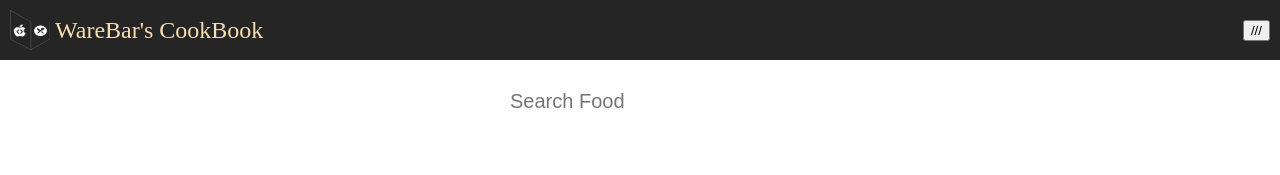
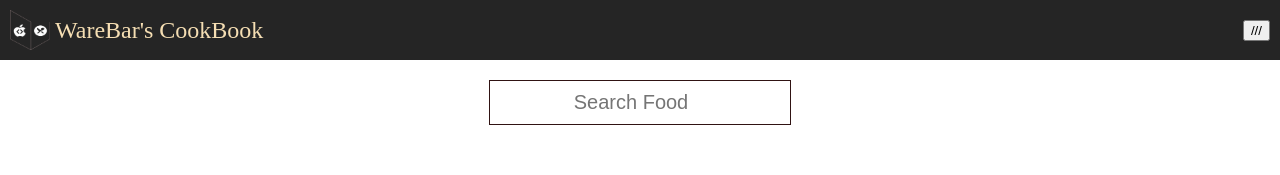
Before and after one commit to WareBar/FoodApp-React, a React (Create React App) app: page / in a window 1280 px wide. Shown: the top 175 px of the page. Built offline with nearby package versions, Linux system fonts and the light colour scheme; no server answers; a web font is replaced by a local one.

Commit message:
minor changes to search input

```diff
--- a/src/styles/Seach.module.css
+++ b/src/styles/Seach.module.css
@@ -3,6 +3,7 @@
     width: 300px;
     position: relative;
     /* width: fit-content; */
+    border: 1px solid #301313;
 }
 
 .Search input{
@@ -11,4 +12,5 @@
     width: 100%;
     outline: none;
     font-size: 20px;
+    text-align: center;
 }
```
